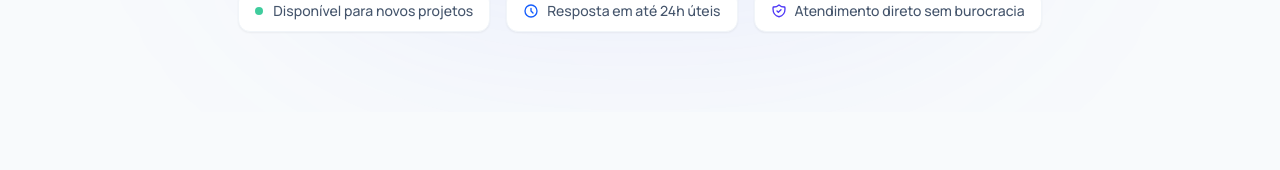
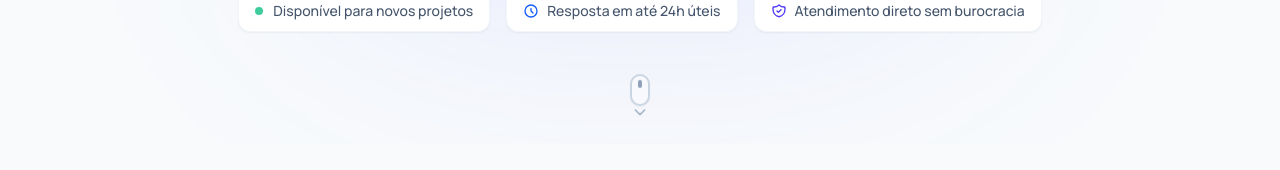
Before and after one commit to felipeaguena/studioaguena, a Next.js app: page /contato in a window 1280 px wide. Shown: the part 555-725 px from the top of the page. Built offline with nearby package versions, Linux system fonts and the light colour scheme.

Commit message:
atualiazação de icone para o scroll

```diff
--- a/src/app/contato/page.tsx
+++ b/src/app/contato/page.tsx
@@ -13,6 +13,7 @@ export default function ContatoPage() {
       {/* 1. Cabeçalho / Hero da Página de Contato */}
       <PageHero
         badge="Inicie seu Projeto • Studio Aguena"
+        targetId="#contato-form"
         title={
           <>
             Vamos construir algo{" "}
@@ -41,7 +42,7 @@ export default function ContatoPage() {
       </PageHero>
 
       {/* 2. Conteúdo Principal: Informações e Formulário */}
-      <div className="container mx-auto max-w-6xl px-4">
+      <div id="contato-form" className="container mx-auto max-w-6xl px-4 scroll-mt-24">
         <div className="flex flex-col lg:flex-row gap-12 max-w-5xl mx-auto">
 
           {/* Informações de Contato */}
--- a/src/app/page.tsx
+++ b/src/app/page.tsx
@@ -5,6 +5,7 @@ import StatsBar from "@/components/StatsBar";
 import ProcessSection from "@/components/ProcessSection";
 import TestimonialsSection from "@/components/TestimonialsSection";
 import CTASection from "@/components/CTASection";
+import ScrollIndicator from "@/components/ScrollIndicator";
 import fs from 'fs';
 import path from 'path';
 import Image from 'next/image';
@@ -21,7 +22,7 @@ export default function Home() {
     <div className="pt-16">
 
       {/* 1. Hero Section com Imagem de Fundo e Camada Gradiente Adaptativa */}
-      <section id="about" className="min-h-[85vh] flex items-center relative overflow-hidden py-16 sm:py-24 px-4 bg-slate-50 dark:bg-slate-950 transition-colors duration-300">
+      <section id="about" className="min-h-[85vh] sm:min-h-[88vh] flex items-center relative overflow-hidden py-16 sm:py-24 pb-20 sm:pb-28 px-4 bg-slate-50 dark:bg-slate-950 transition-colors duration-300">
 
         {/* Imagem de Fundo (Camada 0) */}
         <div className="absolute inset-0 z-0">
@@ -36,7 +37,7 @@ export default function Home() {
 
         {/* Camadas Gradientes para Alto Contraste e Leitura Clara (Camada 1) */}
         <div className="absolute inset-0 z-[1] bg-gradient-to-r from-slate-50/80 via-slate-50/50 to-slate-50/10 dark:from-slate-950/80 dark:via-slate-950/50 dark:to-slate-950/25 transition-colors duration-300"></div>
-        <div className="absolute inset-0 z-[1] bg-gradient-to-t from-slate-50/80 dark:from-black via-transparent to-slate-50/20 dark:to-slate-950/30 transition-colors duration-300"></div>
+        <div className="absolute inset-0 z-[1] bg-gradient-to-t from-slate-50 to-transparent via-transparent dark:from-black to-black/60 dark:to-black/60 transition-colors duration-300"></div>
         <div className="absolute inset-0 z-[1] bg-blue-500/5 dark:bg-blue-600/10 pointer-events-none"></div>
 
         {/* Conteúdo Central (Camada 2) */}
@@ -73,10 +74,15 @@ export default function Home() {
             </FadeIn>
           </div>
         </div>
+
+        {/* Indicador de rolagem animado */}
+        <ScrollIndicator targetId="#stats" />
       </section>
 
       {/* Barra de Números */}
-      <StatsBar />
+      <div id="stats">
+        <StatsBar />
+      </div>
 
       {/* 2. Soluções Resumidas */}
       <Section id="solucoes" title="Soluções Estratégicas" subtitle="Como ajudamos sua marca a se destacar e vender mais no ambiente digital." className="bg-slate-50 dark:bg-slate-900/40">
--- a/src/app/projetos/page.tsx
+++ b/src/app/projetos/page.tsx
@@ -23,6 +23,7 @@ export default function ProjetosPage() {
       {/* Cabeçalho da página */}
       <PageHero
         badge="Cases de Sucesso & Portfólio"
+        targetId="#web"
         title={
           <>
             Projetos reais construídos para gerar{" "}
@@ -41,7 +42,8 @@ export default function ProjetosPage() {
             <svg className="w-5 h-5 mr-2 text-blue-400 dark:text-white" fill="none" stroke="currentColor" viewBox="0 0 24 24">
               <path strokeLinecap="round" strokeLinejoin="round" strokeWidth={2} d="M9.75 17L9 20l-1 1h8l-1-1-.75-3M3 13h18M5 17h14a2 2 0 002-2V5a2 2 0 00-2-2H5a2 2 0 00-2 2v10a2 2 0 002 2z" />
             </svg>
-            Desenvolvimento Web ({web.length})
+            Desenvolvimento Web
+            {/* Desenvolvimento Web ({web.length}) */}
           </a>
           <a
             href="#social"
@@ -50,7 +52,8 @@ export default function ProjetosPage() {
             <svg className="w-5 h-5 mr-2 text-indigo-500 dark:text-indigo-400" fill="none" stroke="currentColor" viewBox="0 0 24 24">
               <path strokeLinecap="round" strokeLinejoin="round" strokeWidth={2} d="M13 10V3L4 14h7v7l9-11h-7z" />
             </svg>
-            Social Media & Design ({social.length})
+            Social Media & Design
+            {/* Social Media & Design ({social.length}) */}
           </a>
         </div>
       </PageHero>
--- a/src/app/sobre/page.tsx
+++ b/src/app/sobre/page.tsx
@@ -5,6 +5,7 @@ import StatsBar from '@/components/StatsBar';
 import ProcessSection from '@/components/ProcessSection';
 import TestimonialsSection from '@/components/TestimonialsSection';
 import CTASection from '@/components/CTASection';
+import ScrollIndicator from '@/components/ScrollIndicator';
 
 export const metadata = {
   title: 'Sobre Mim | Studio Aguena',
@@ -16,7 +17,7 @@ export default function SobrePage() {
     <div className="pt-24 pb-0 bg-white dark:bg-slate-950 transition-colors duration-300">
 
       {/* 1. Seção Hero Sobre */}
-      <section className="container mx-auto max-w-6xl px-4 mb-20">
+      <section className="container mx-auto max-w-6xl px-4 mb-16 sm:mb-20 relative pb-16 sm:pb-24">
         <div className="flex flex-col lg:flex-row gap-16 items-center">
 
           <div className="lg:w-1/2">
@@ -68,9 +69,14 @@ export default function SobrePage() {
           </div>
 
         </div>
+
+        {/* Indicador de rolagem animado */}
+        <ScrollIndicator targetId="#stats" />
       </section>
 
-      <StatsBar />
+      <div id="stats">
+        <StatsBar />
+      </div>
 
       {/* 3. Seção Experiência / Valores */}
       <section className="bg-slate-50 dark:bg-slate-900/30 py-20 px-4 transition-colors duration-300">
--- a/src/app/solucoes/page.tsx
+++ b/src/app/solucoes/page.tsx
@@ -102,6 +102,7 @@ export default function SolucoesPage() {
       {/* 1. Hero da Página de Soluções */}
       <PageHero
         badge="Soluções Digitais de Ponta a Ponta"
+        targetId="#desenvolvimento-web"
         title={
           <>
             Desenvolvimento Web e Design Estratégico para marcas que querem{" "}
--- a/src/components/PageHero.tsx
+++ b/src/components/PageHero.tsx
@@ -1,5 +1,6 @@
 import { ReactNode } from 'react';
 import FadeIn from './FadeIn';
+import ScrollIndicator from './ScrollIndicator';
 
 interface PageHeroProps {
   badge?: string;
@@ -8,6 +9,8 @@ interface PageHeroProps {
   children?: ReactNode;
   className?: string;
   hasBorder?: boolean;
+  showScrollIndicator?: boolean;
+  targetId?: string;
 }
 
 export default function PageHero({
@@ -17,10 +20,12 @@ export default function PageHero({
   children,
   className = "",
   hasBorder = false,
+  showScrollIndicator = true,
+  targetId,
 }: PageHeroProps) {
   return (
     <section
-      className={`relative overflow-hidden pt-8 sm:pt-12 pb-14 sm:pb-20 px-4 text-center ${
+      className={`relative overflow-hidden pt-8 sm:pt-12 pb-20 sm:pb-28 px-4 text-center ${
         hasBorder ? "border-b border-blue-200/80" : ""
       } transition-colors duration-300 ${className}`}
     >
@@ -56,6 +61,10 @@ export default function PageHero({
           </FadeIn>
         )}
       </div>
+
+      {showScrollIndicator && (
+        <ScrollIndicator targetId={targetId} />
+      )}
     </section>
   );
 }
--- /dev/null
+++ b/src/components/ScrollIndicator.tsx
@@ -0,0 +1,63 @@
+"use client";
+
+interface ScrollIndicatorProps {
+  targetId?: string;
+  className?: string;
+  label?: string;
+}
+
+export default function ScrollIndicator({
+  targetId,
+  className = "",
+  label = "Rolar para baixo",
+}: ScrollIndicatorProps) {
+  const handleScroll = () => {
+    if (targetId) {
+      const target = document.querySelector(targetId);
+      if (target) {
+        target.scrollIntoView({ behavior: 'smooth' });
+        return;
+      }
+    }
+    // Caso nenhum target seja passado ou encontrado, rola uma altura de tela para baixo
+    window.scrollBy({
+      top: window.innerHeight * 0.75,
+      behavior: 'smooth',
+    });
+  };
+
+  return (
+    <div
+      className={`absolute bottom-4 sm:bottom-6 left-1/2 -translate-x-1/2 z-20 flex flex-col items-center justify-center cursor-pointer group select-none transition-all duration-300 ${className}`}
+      onClick={handleScroll}
+      role="button"
+      tabIndex={0}
+      onKeyDown={(e) => {
+        if (e.key === 'Enter' || e.key === ' ') {
+          handleScroll();
+        }
+      }}
+      aria-label={label}
+    >
+      {/* Ícone Estilo Mouse com Roda Animada */}
+      <div className="w-5 h-8 rounded-full border-2 border-slate-300 dark:border-slate-700 group-hover:border-blue-500 dark:group-hover:border-blue-400 transition-colors flex items-start justify-center p-1 shadow-xs bg-white/40 dark:bg-slate-900/40 backdrop-blur-xs">
+        <div className="w-1 h-2 bg-slate-400 dark:bg-slate-400 group-hover:bg-blue-600 dark:group-hover:bg-blue-400 rounded-full animate-bounce transition-colors" />
+      </div>
+
+      {/* Seta Chevron Animada */}
+      <svg
+        className="w-4 h-4 text-slate-400 dark:text-slate-500 group-hover:text-blue-600 dark:group-hover:text-blue-400 transition-colors -mt-0.5 animate-pulse"
+        fill="none"
+        stroke="currentColor"
+        viewBox="0 0 24 24"
+      >
+        <path
+          strokeLinecap="round"
+          strokeLinejoin="round"
+          strokeWidth={2.5}
+          d="M19 9l-7 7-7-7"
+        />
+      </svg>
+    </div>
+  );
+}
--- a/src/components/StatsBar.tsx
+++ b/src/components/StatsBar.tsx
@@ -2,7 +2,7 @@ import FadeIn from './FadeIn';
 
 export default function StatsBar() {
   return (
-    <section className="bg-white dark:bg-slate-950   /80 py-12 px-4 transition-colors duration-300">
+    <section className="bg-white dark:bg-slate-950 pt-26 py-12 px-4 transition-colors duration-300">
       <div className="container mx-auto max-w-6xl">
         <div className="grid grid-cols-2 md:grid-cols-4 gap-8 text-center md:divide-x divide-slate-200 dark:divide-slate-800">
           <FadeIn direction="up" delay={0.1}>
```
